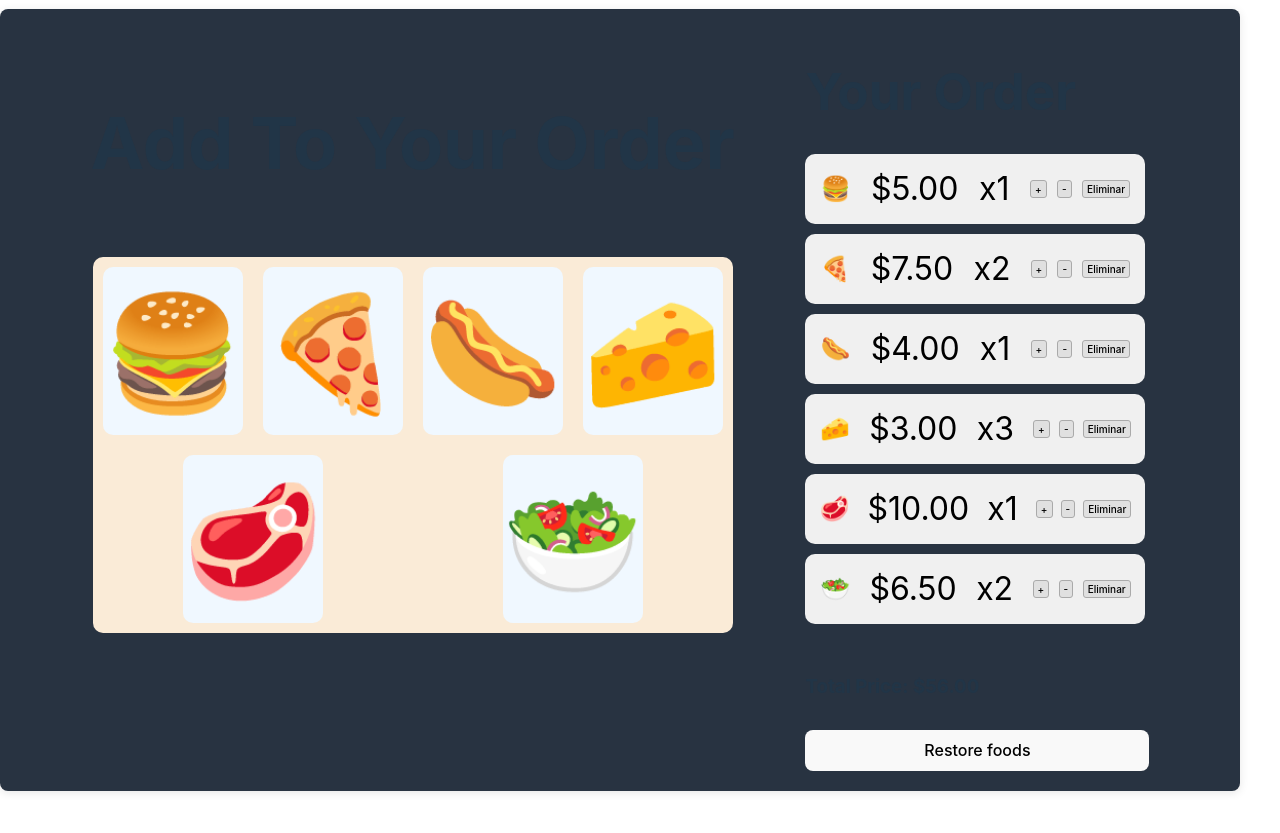
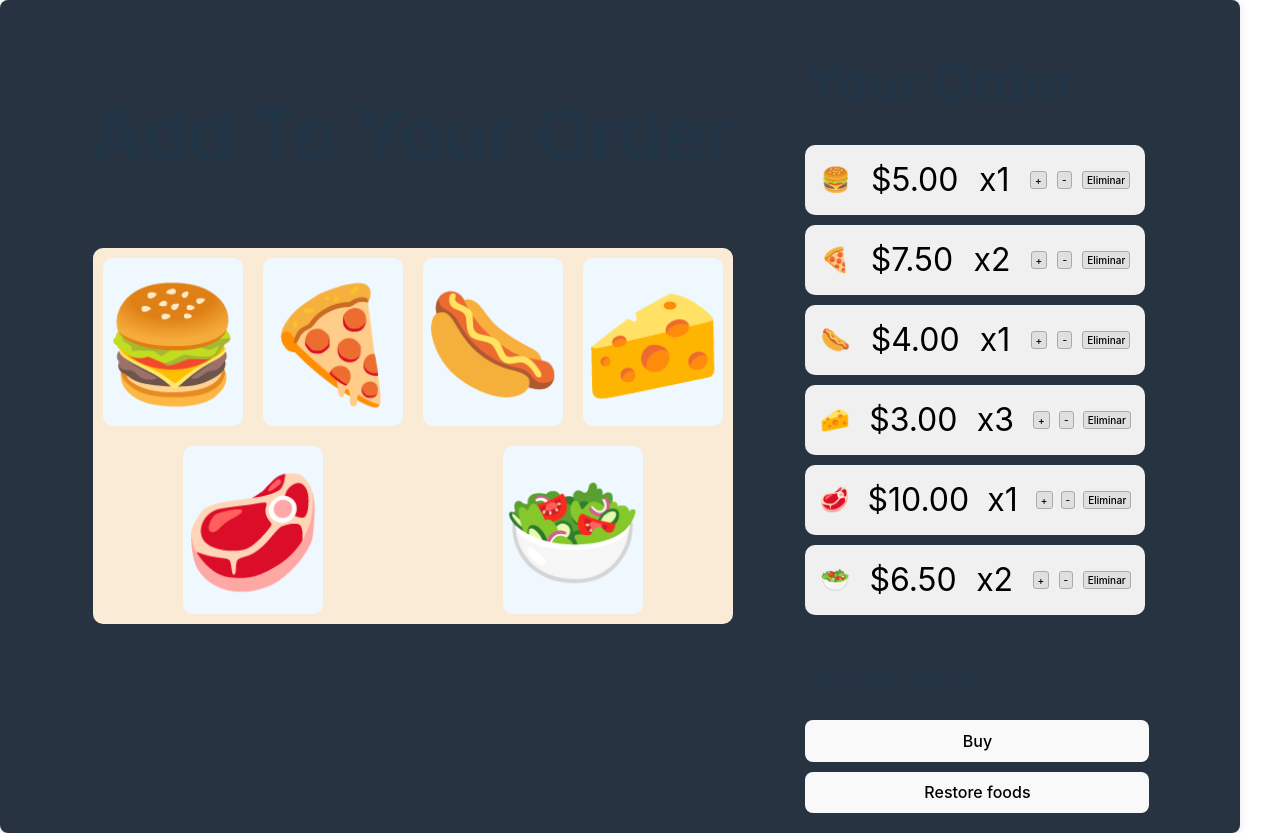
Before and after one commit to AgustinVelazquez0/Food_List_Front, a React (Vite) app: page / in a window 1280 px wide. Before the commit the page ends 800 px from the top, so only its background shows below. Built offline with nearby package versions, Linux system fonts and the light colour scheme.

Commit message:
The lasts modified third

```diff
--- a/src/Components/LiFoods/LiFoods.jsx
+++ b/src/Components/LiFoods/LiFoods.jsx
@@ -24,14 +24,6 @@ function LiFoods() {
   useEffect(() => {
     localStorage.setItem("foods", JSON.stringify(foods)); // Guardar en LocalStorage
   }, [foods]);
-
-  // useEffect para cargar las comidas desde LocalStorage al iniciar
-  useEffect(() => {
-    const savedFoods = localStorage.getItem("foods");
-    if (!savedFoods) {
-      setFoods(defaultFoods); // Solo establece las comidas por defecto si no hay nada en LocalStorage
-    }
-  }, []); // Solo se ejecuta al cargar la página
 
   // Calcular el precio total
   const totalPrice = foods.reduce(
@@ -65,6 +57,11 @@ function LiFoods() {
   const resetFoods = () => {
     setFoods(defaultFoods); // Restablece los alimentos por defecto
     localStorage.setItem("foods", JSON.stringify(defaultFoods)); // Actualiza LocalStorage
+  };
+
+  // Función para manejar la compra
+  const handleBuy = () => {
+    alert(`Total a pagar: $${totalPrice.toFixed(2)}`); // Puedes cambiar esta lógica como desees
   };
 
   return (
@@ -110,6 +107,10 @@ function LiFoods() {
         <h3>Total Price: ${totalPrice.toFixed(2)}</h3>{" "}
         {/* Mostrar precio total */}
       </div>
+      {/* Botón para comprar */}
+      <button className={styles.buyButton} onClick={handleBuy}>
+        Buy
+      </button>
       <button className={styles.resetButton} onClick={resetFoods}>
         Restore foods
       </button>{" "}
```
